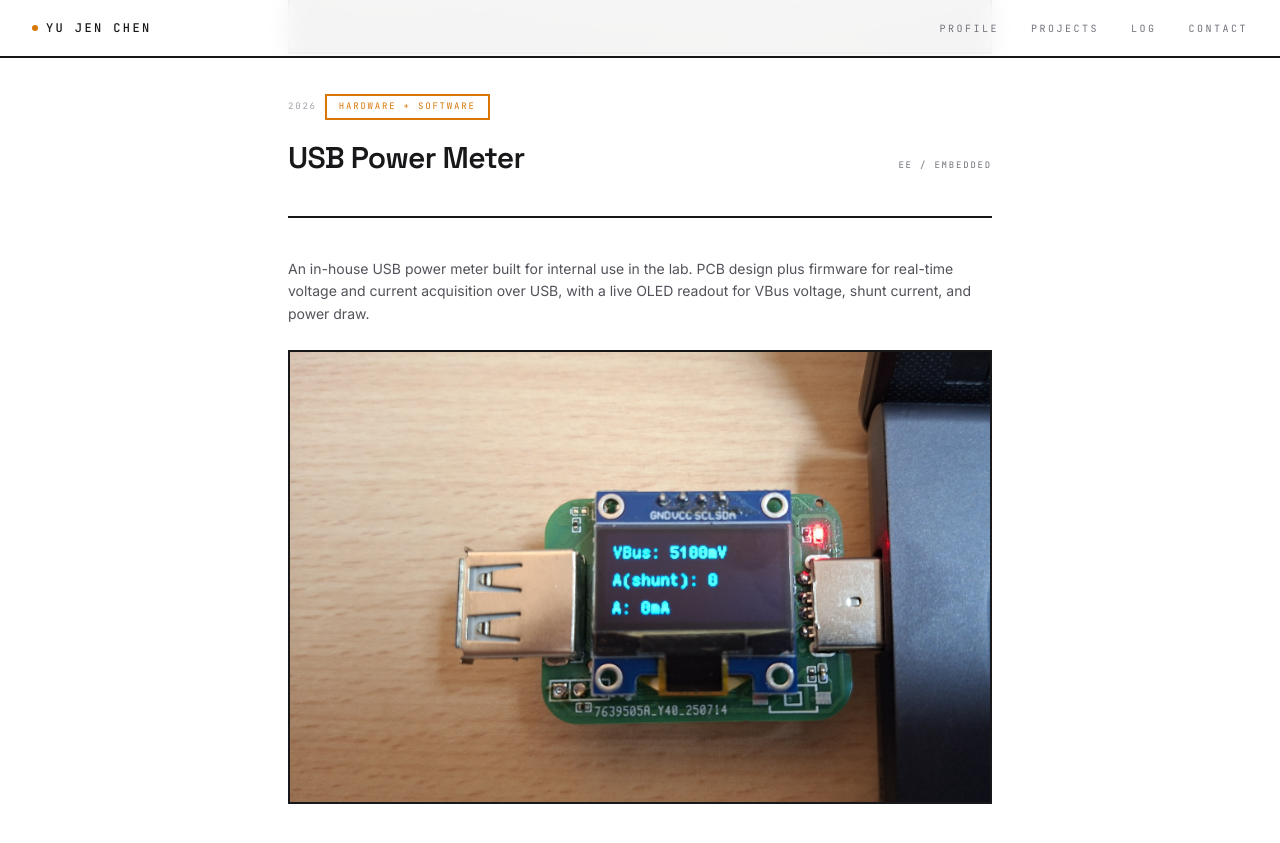
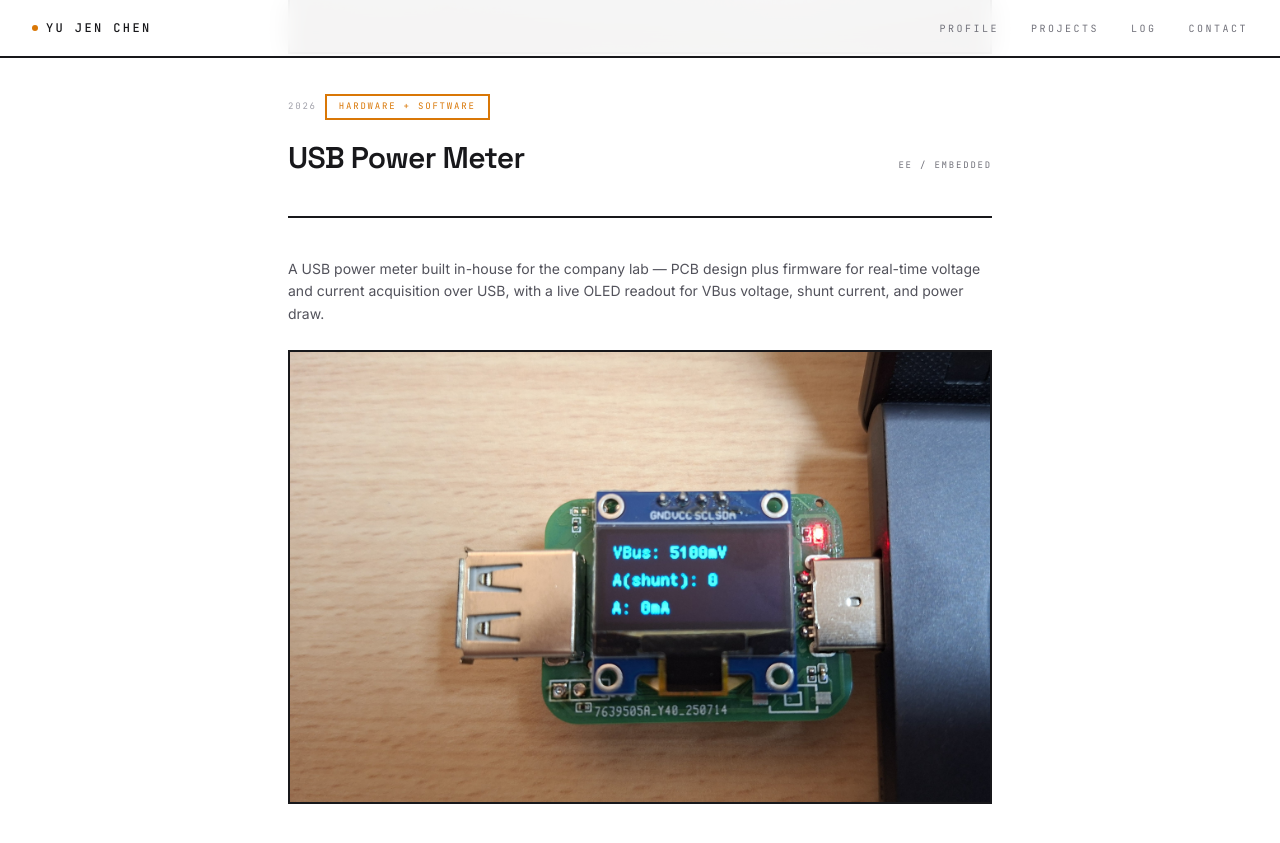
Before and after one commit to CJxrobot/cjXrobot.github.io, a Jekyll site: the page built from _projects/usb-power-meter.md, in a window 1280 px wide and 900 px high, scrolled down 526 px. Shown: the top 843 px of the window. Built offline with Jekyll 4.4.1, drawn with Linux system fonts in a browser that asks for light colours.

Commit message:
Wire in new omni wheel + laser photos, copyedit project text
- Carbon Fiber Omni Wheel: hero image swapped to OmniWheel2026.jpg
  (four finished wheels), the previous single-wheel photo
  (omni_wheel_real.jpg) moves to a supporting image in the write-up.
- Sound-based Laser Control: no longer a placeholder now that real
  photos exist. Hero image is SoundControlLaserSystem.jpg (the R/G/B
  laser driver modules combined over fiber optics), with
  SoundControlLaserSystem2.jpg (one of the driver PCBs) added as a
  supporting image. Dropped the "placeholder"/"coming once ready"
  language and expanded the write-up to describe the actual build.

Copyedit pass over every project's title/summary/body for wording:
- Fixed "Moveit 2" -> "MoveIt 2" (product's actual capitalization) in
  Collaborative Robot System's tags.
- USB Power Meter summary and body said "in-house" and "for internal
  use" together, which repeat the same idea; tightened both to say it
  once.

Rebuilt and re-verified with a local jekyll build + Playwright
click-test before pushing (10 project pages, no console errors, all
nav/cards/contact/lightbox interactions still work).

Co-Authored-By: Claude Sonnet 5 <noreply@anthropic.com>
Claude-Session: https://claude.ai/code/session_017zDNwKog3b6SCcJf8Sezzf

```diff
--- a/_projects/usb-power-meter.md
+++ b/_projects/usb-power-meter.md
@@ -3,11 +3,11 @@ order: 2
 year: 2026
 title: "USB Power Meter"
 tags: [EE, Embedded]
-summary: "In-house USB power meter for internal use in the company lab."
+summary: "In-house USB power meter for the company lab."
 domain: "Hardware + Software"
 kind: project
 image: "https://github.com/CJxrobot/cjXrobot.github.io/blob/main/Images/USBPM(1).jpg?raw=true"
 ---
-An in-house USB power meter built for internal use in the lab. PCB design plus firmware for real-time voltage and current acquisition over USB, with a live OLED readout for VBus voltage, shunt current, and power draw.
+A USB power meter built in-house for the company lab — PCB design plus firmware for real-time voltage and current acquisition over USB, with a live OLED readout for VBus voltage, shunt current, and power draw.
 
 <img src="https://github.com/CJxrobot/cjXrobot.github.io/blob/main/Images/USBPM(2).jpg?raw=true" alt="USB power meter reading live VBus voltage and current on its OLED display">
```
Also changed, not shown: _projects/collaborative-robot-system.md (+1 -1 lines), _projects/omni-wheel.md (+3 -1 lines), _projects/sound-based-laser-control.md (+3 -4 lines).
